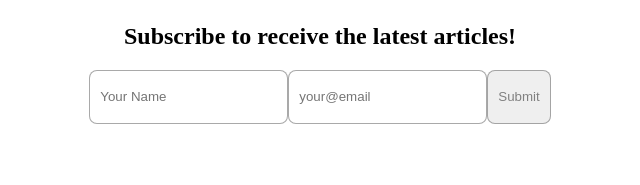
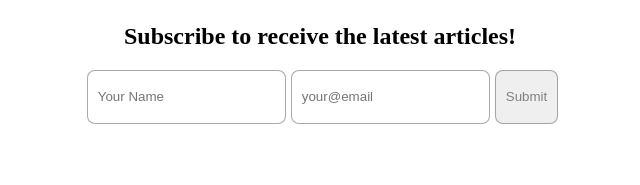
Before and after one commit to thapaji/btc-travel-blog, a plain HTML site: page index.html in a window 1280 px wide. Shown: the part 3183-3368 px from the top of the page, 320-960 px from the left. Drawn offline with Linux system fonts and the light colour scheme.

Commit message:
changed style.css

```diff
--- a/style.css
+++ b/style.css
@@ -204,10 +204,10 @@ article .btn {
   padding: 32px 0;
 }
 
-.subscription form {
+/* .subscription form {
   display: flex;
   justify-content: space-between;
-}
+} */
 
 .subscription input {
   line-height: 42px;
@@ -215,6 +215,7 @@ article .btn {
   border: 1px solid rgba(128, 128, 128, 0.68);
   border-radius: 8px;
   color: gray;
+  margin-left: 5px;
 }
 
 .footer {
```
